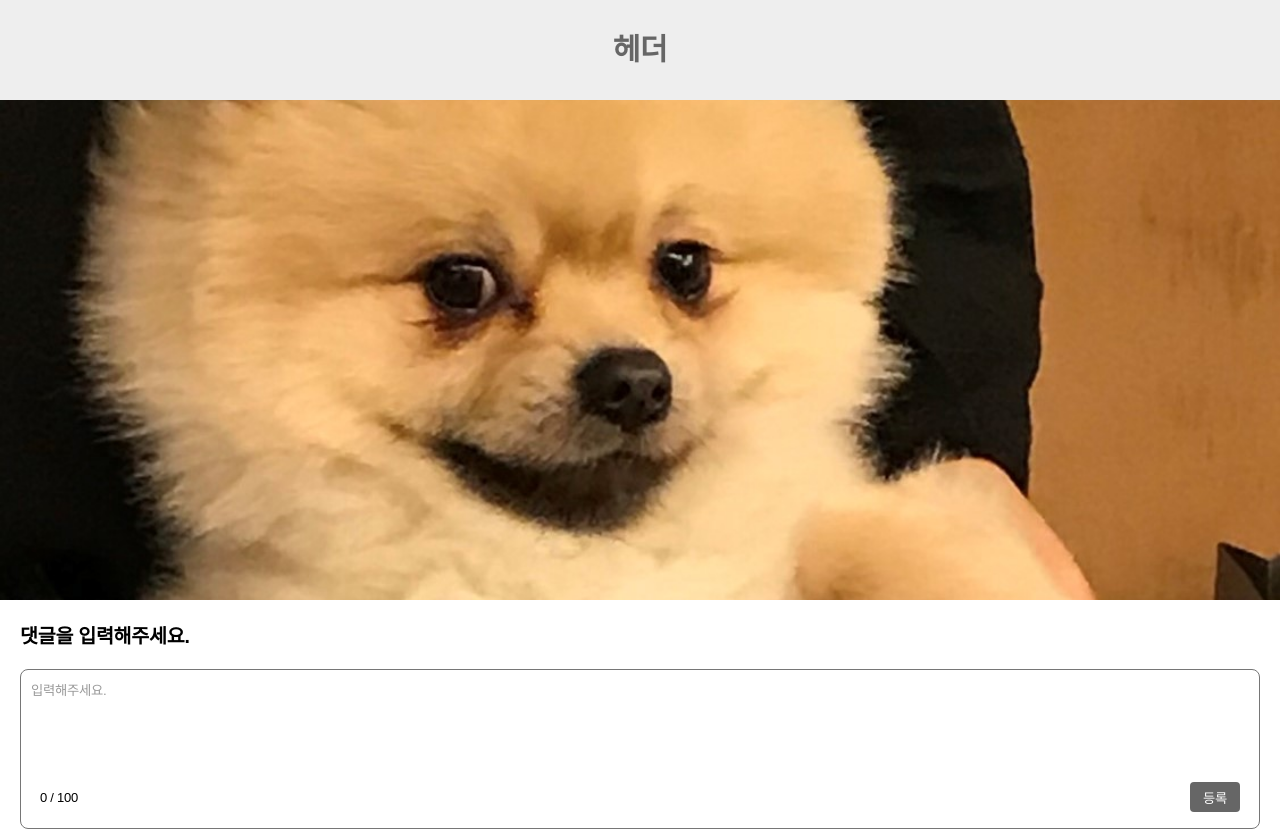
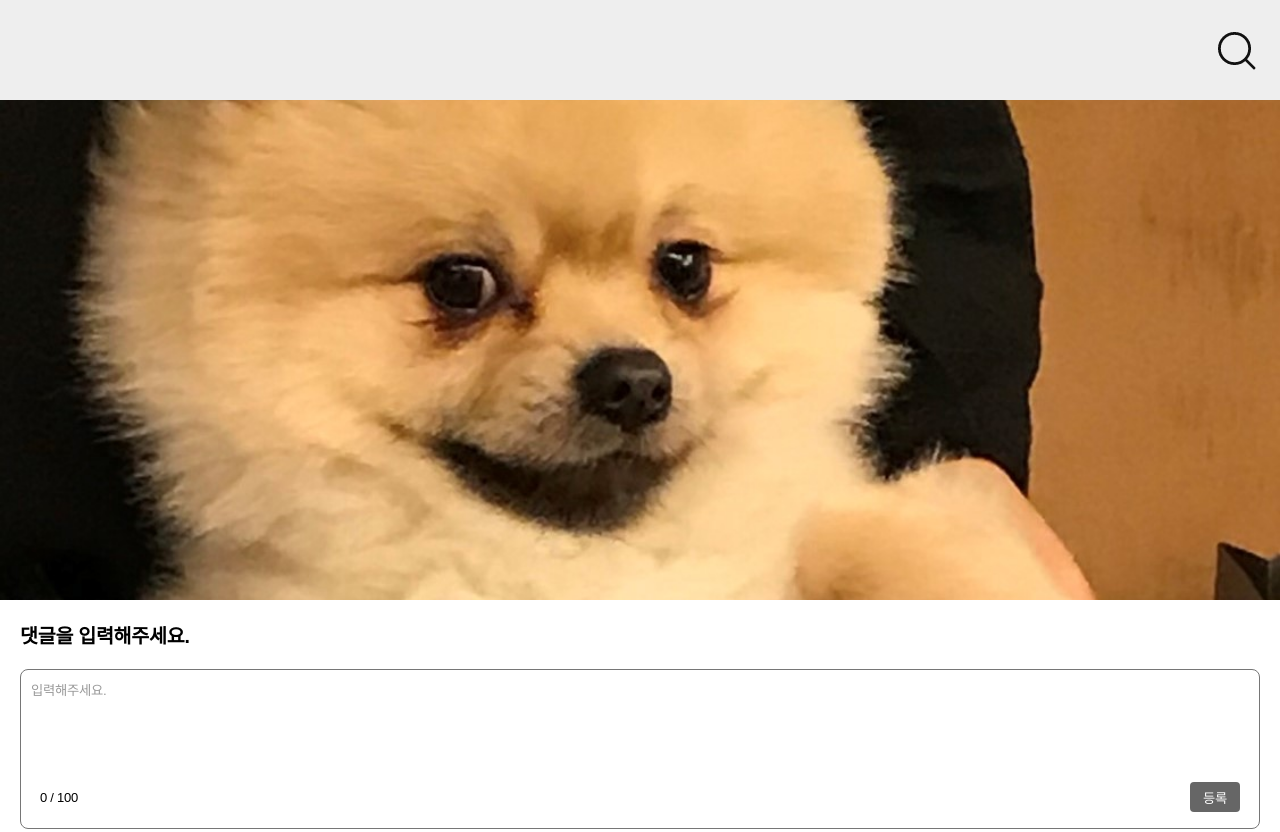
Before and after one commit to JEONMINJU/jmju_personal-project, a website built with webpack: page src/index.html in a window 1280 px wide. Shown: the top 832 px of the page. Built offline with nearby package versions, Linux system fonts and the light colour scheme; a web font is replaced by a local one.

Commit message:
header search 추가

```diff
--- a/src/assets/css/main.css
+++ b/src/assets/css/main.css
@@ -486,10 +486,22 @@ details summary::-webkit-details-marker {
 }
 
 .mj__header__inner {
+  position: relative;
+  width: 100%;
   color: #666;
   font-size: 30px;
   line-height: 26px;
   font-weight: 600;
+}
+
+.mj__header__search {
+  position: absolute;
+  top: 50%;
+  right: 20px;
+  width: 48px;
+  height: 48px;
+  background: url(/src/images/ico_header_search.png) no-repeat 0 0;
+  transform: translateY(-50%);
 }
 
 .mj__section {
--- a/src/assets/js/main.js
+++ b/src/assets/js/main.js
@@ -171,7 +171,7 @@ const layout = () => {
             const _commentText = textArea.value;
             appendList(_commentText);
 
-            console.log(textArea.value);
+            textArea.value = "";
         }
 
         /* 등록 버튼 클릭 */
--- a/src/index.html
+++ b/src/index.html
@@ -15,7 +15,13 @@
 <body id="mj">
     <!-- header -->
     <header id="header" class="mj__header">
-        <div class="mj__header__inner">헤더</div>
+        <div class="mj__header__inner">
+
+            <!-- 검색 -->
+            <a href="#" class="mj__header__search">
+                <span class="mj__title--hidden">검색</span>
+            </a>
+        </div>
     </header>
 
     <!-- container -->
```
Also changed, not shown: src/dist/images/ico_header_search.png (added), src/dist/js/divide/layout.js, src/dist/scss/divide/layouts.scss, src/images/ico_header_search.png (added).
